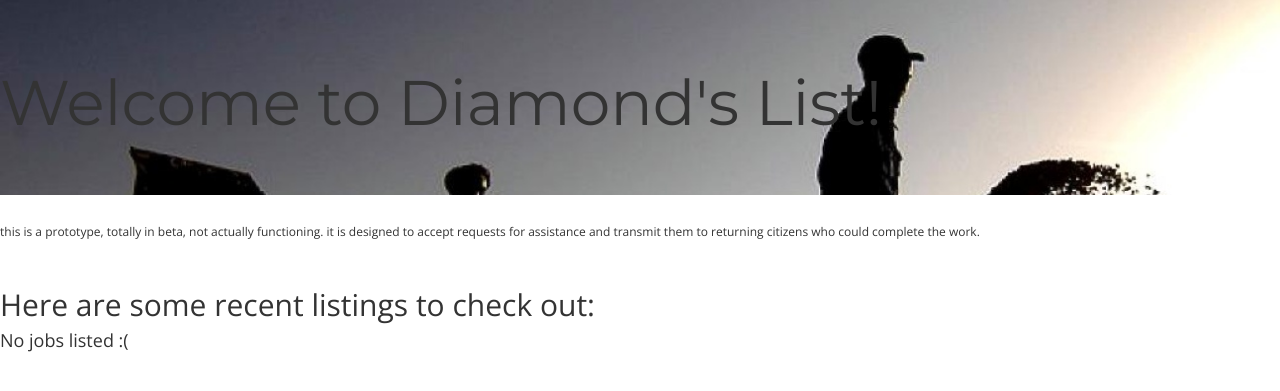
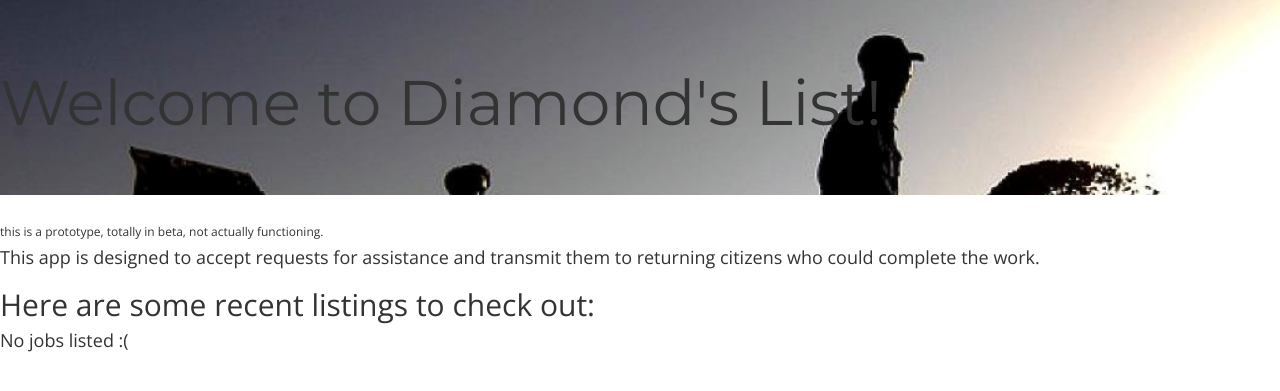
Before and after one commit to rshorey/diamonds-list, a Django app: template app/templates/app/index.html in a window 1280 px wide. Shown: the top 391 px of the page. Run offline with Django 3.2, Linux system fonts and the light colour scheme; the template is opened without the code that fills it, so the values that code supplies are empty; some libraries are stand-ins or nearby versions.

Commit message:
fixed some text on index

```diff
--- a/app/templates/app/index.html
+++ b/app/templates/app/index.html
@@ -9,8 +9,8 @@
 <div class="jumbotron front-page">
 <h1> Welcome to Diamond's List! </h1>
 </div>
-<h6>this is a prototype, totally in beta, not actually functioning. it is designed to accept requests for assistance and transmit them to returning citizens who could complete the work.</h6>
-<br>
+<h6>this is a prototype, totally in beta, not actually functioning.</h6>
+<h4>This app is designed to accept requests for assistance and transmit them to returning citizens who could complete the work.</h4>
 <h2>Here are some recent listings to check out:</h2>
 
 <h4>
```
Also changed, not shown: app/static/img/sunset.jpeg (deleted).
